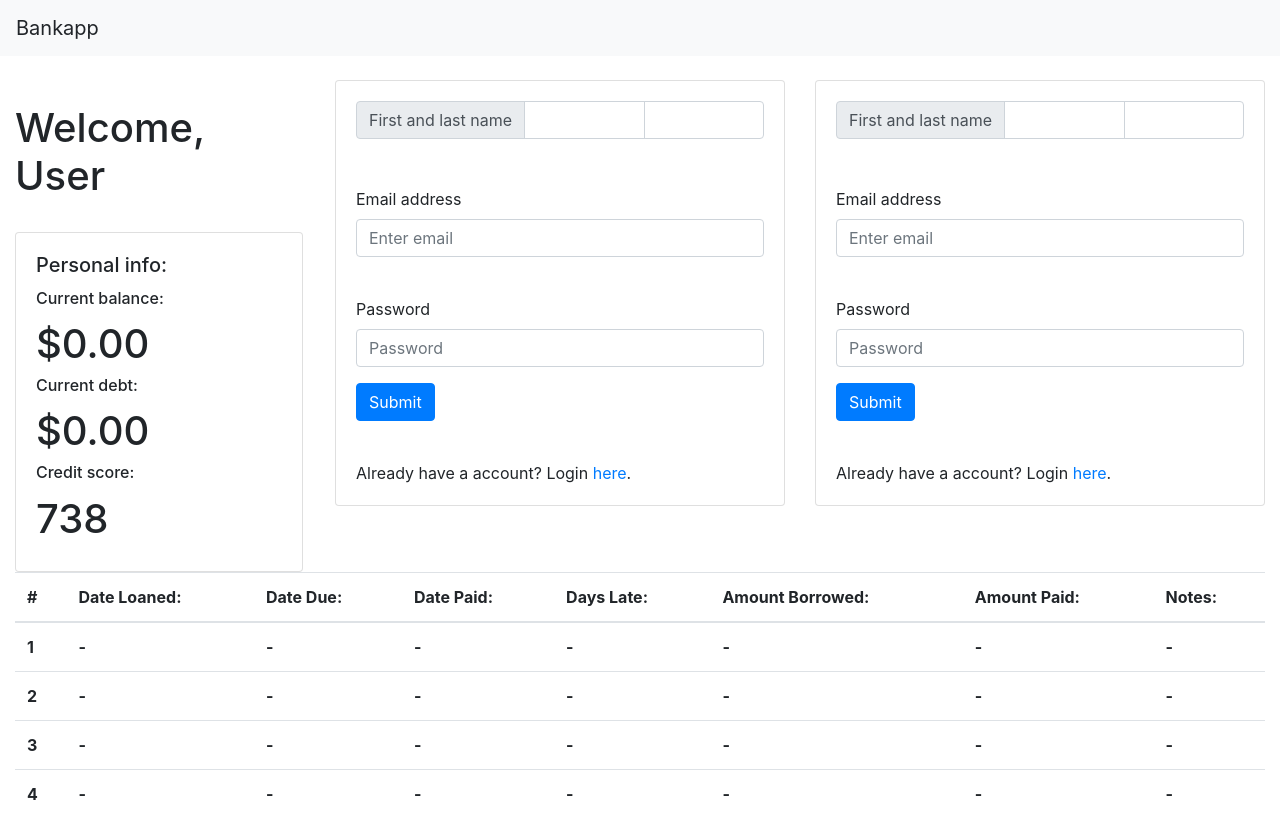
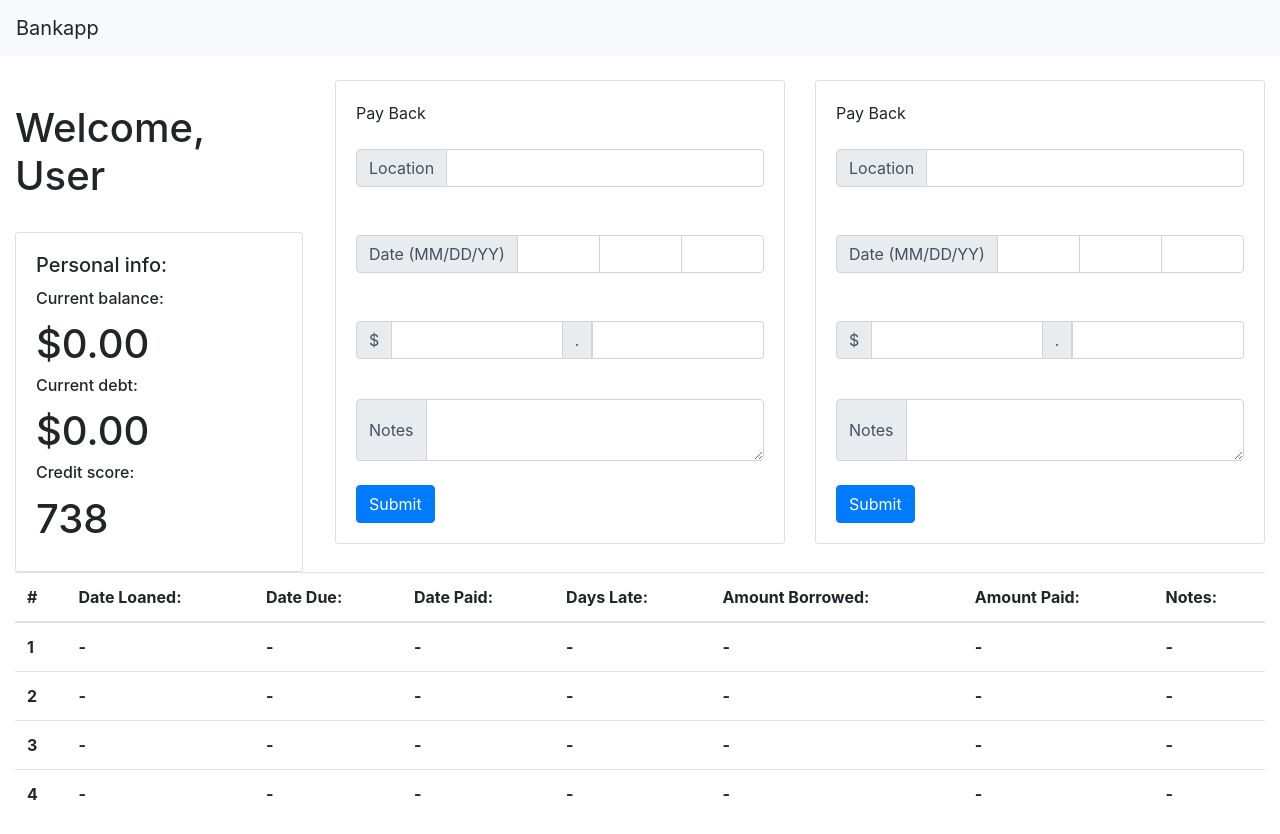
Before and after one commit to Chanduniverse/MHACKSproject, a plain HTML site: page transhist.html in a window 1280 px wide. Drawn offline with nearby package versions, Linux system fonts and the light colour scheme.

Commit message:
Added Forms

```diff
--- a/transhist.html
+++ b/transhist.html
@@ -16,15 +16,13 @@
 <body>
 
     <nav class="navbar navbar-expand-lg navbar-light bg-light">
-    <a class="navbar-brand" >Bankapp</a>
+        <a class="navbar-brand">Bankapp</a>
         <button class="navbar-toggler" type="button" data-toggle="collapse" data-target="#navbarSupportedContent" aria-controls="navbarSupportedContent" aria-expanded="false" aria-label="Toggle navigation">
             <span class="navbar-toggler-icon"></span>
         </button>
 
-
     </nav>
     <br>
-
 
     <div class="container-fluid">
         <div class="row">
@@ -47,44 +45,53 @@
             <div class="col-sm-9">
                 <div class="row">
 
-
                     <div class="col-md-6 ">
                         <div class="card">
 
                             <div class="card-body">
                                 <form>
+                                    Pay Back
+                                    <br>
+                                    <br>
                                     <div class="input-group">
                                         <div class="input-group-prepend">
-                    <span class="input-group-text">First and last name</span>
+                                            <span class="input-group-text">Location</span>
                                         </div>
-                  <input type="text" id="signupFNAME" aria-label="First name" class="form-control">
-                  <input type="text" id="signupLNAME" aria-label="Last name" class="form-control">
+                                        <input type="text" aria-label="Location" class="form-control">
                                     </div>
-
                                     <br>
                                     <br>
-
-                      <div class="form-group">
-
-                        <label for="exampleInputEmail1">Email address</label>
-                        <input type="email" class="form-control" id="signupEmail" aria-describedby="emailHelp" placeholder="Enter email">
-
+                                    <div class="input-group">
+                                        <div class="input-group-prepend">
+                                            <span class="input-group-text">Date (MM/DD/YY)</span>
                                         </div>
-
+                                        <input type="text" aria-label="Date month" class="form-control">
+                                        <input type="text" aria-label="Date day" class="form-control">
+                                        <input type="text" aria-label="Date year" class="form-control">
+                                    </div>
                                     <br>
-                      <div class="form-group">
-                        <label for="SignupPass">Password</label>
-                        <input type="password" class="form-control" id="signupPass" placeholder="Password">
+                                    <br>
+                                    <div class="input-group mb-3">
+                                        <div class="input-group-prepend">
+                                            <span class="input-group-text">$</span>
                                         </div>
-
-
-                      <button  onclick="signup()" class="btn btn-primary">Submit</button>
+                                        <input type="text" class="form-control" aria-label="Amount (dollars)">
+                                        <div class="input-group-append">
+                                            <span class="input-group-text">.</span>
+                                        </div>
+                                        <input type="text" class="form-control" aria-label="Amount (the cents)">
+                                    </div>
                                     <br>
-
+                                    <div class="input-group">
+                                        <div class="input-group-prepend">
+                                            <span class="input-group-text">Notes</span>
+                                        </div>
+                                        <textarea class="form-control" aria-label="With textarea"></textarea>
+                                    </div>
+                                    <br>
+                                    <button onclick="signup()" class="btn btn-primary">Submit</button>
+                                    <br>
                                 </form>
-                        <p class="text-danger" id="fillout"></p>
-                    <br>
-               Already have a account? Login <a href="index.html">here</a>.
                             </div>
                         </div>
                     </div>
@@ -94,38 +101,48 @@
 
                             <div class="card-body">
                                 <form>
+                                    Pay Back
+                                    <br>
+                                    <br>
                                     <div class="input-group">
                                         <div class="input-group-prepend">
-                     <span class="input-group-text">First and last name</span>
+                                            <span class="input-group-text">Location</span>
                                         </div>
-                   <input type="text" id="signupFNAME" aria-label="First name" class="form-control">
-                   <input type="text" id="signupLNAME" aria-label="Last name" class="form-control">
+                                        <input type="text" aria-label="Location" class="form-control">
                                     </div>
-
                                     <br>
                                     <br>
-
-                       <div class="form-group">
-
-                         <label for="exampleInputEmail1">Email address</label>
-                         <input type="email" class="form-control" id="signupEmail" aria-describedby="emailHelp" placeholder="Enter email">
-
+                                    <div class="input-group">
+                                        <div class="input-group-prepend">
+                                            <span class="input-group-text">Date (MM/DD/YY)</span>
                                         </div>
-
+                                        <input type="text" aria-label="Date month" class="form-control">
+                                        <input type="text" aria-label="Date day" class="form-control">
+                                        <input type="text" aria-label="Date year" class="form-control">
+                                    </div>
                                     <br>
-                       <div class="form-group">
-                         <label for="SignupPass">Password</label>
-                         <input type="password" class="form-control" id="signupPass" placeholder="Password">
+                                    <br>
+                                    <div class="input-group mb-3">
+                                        <div class="input-group-prepend">
+                                            <span class="input-group-text">$</span>
                                         </div>
-
-
-                       <button  onclick="signup()" class="btn btn-primary">Submit</button>
+                                        <input type="text" class="form-control" aria-label="Amount (dollars)">
+                                        <div class="input-group-append">
+                                            <span class="input-group-text">.</span>
+                                        </div>
+                                        <input type="text" class="form-control" aria-label="Amount (the cents)">
+                                    </div>
                                     <br>
-
+                                    <div class="input-group">
+                                        <div class="input-group-prepend">
+                                            <span class="input-group-text">Notes</span>
+                                        </div>
+                                        <textarea class="form-control" aria-label="With textarea"></textarea>
+                                    </div>
+                                    <br>
+                                    <button onclick="signup()" class="btn btn-primary">Submit</button>
+                                    <br>
                                 </form>
-                         <p class="text-danger" id="fillout"></p>
-                     <br>
-                Already have a account? Login <a href="index.html">here</a>.
                             </div>
                         </div>
                     </div>
```
Lines whose indentation alone changed are shown as unchanged.
